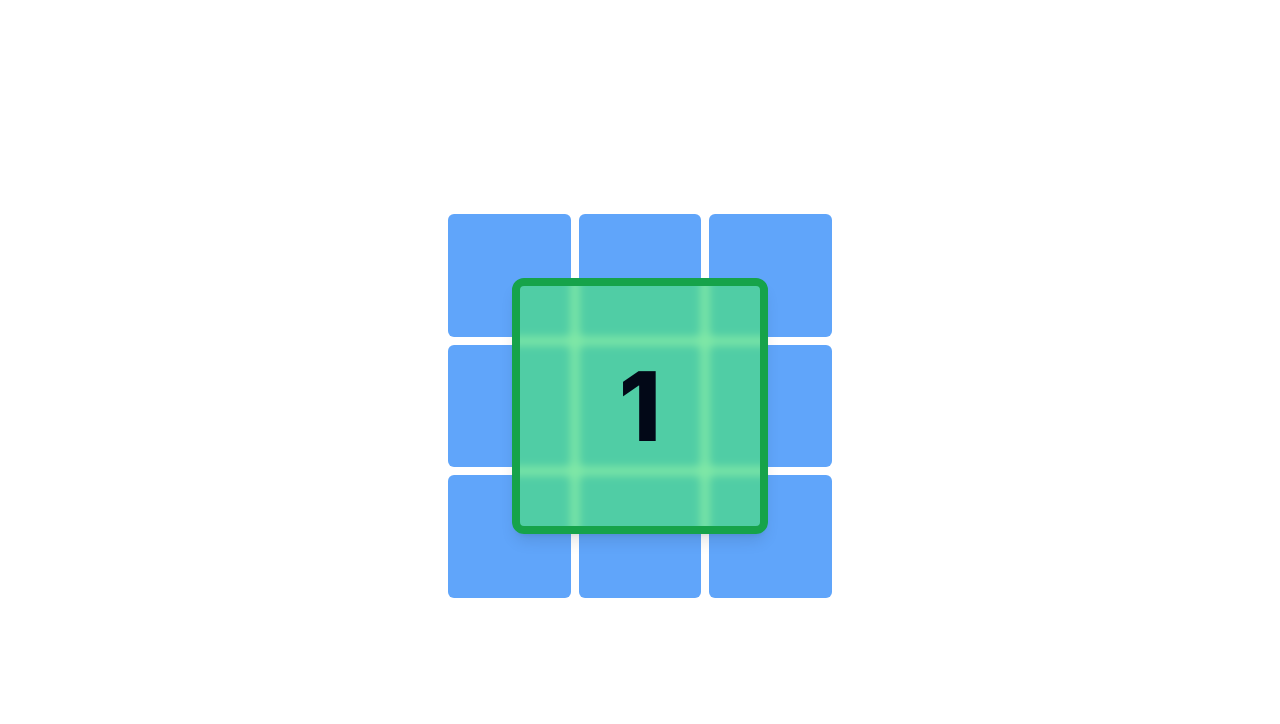
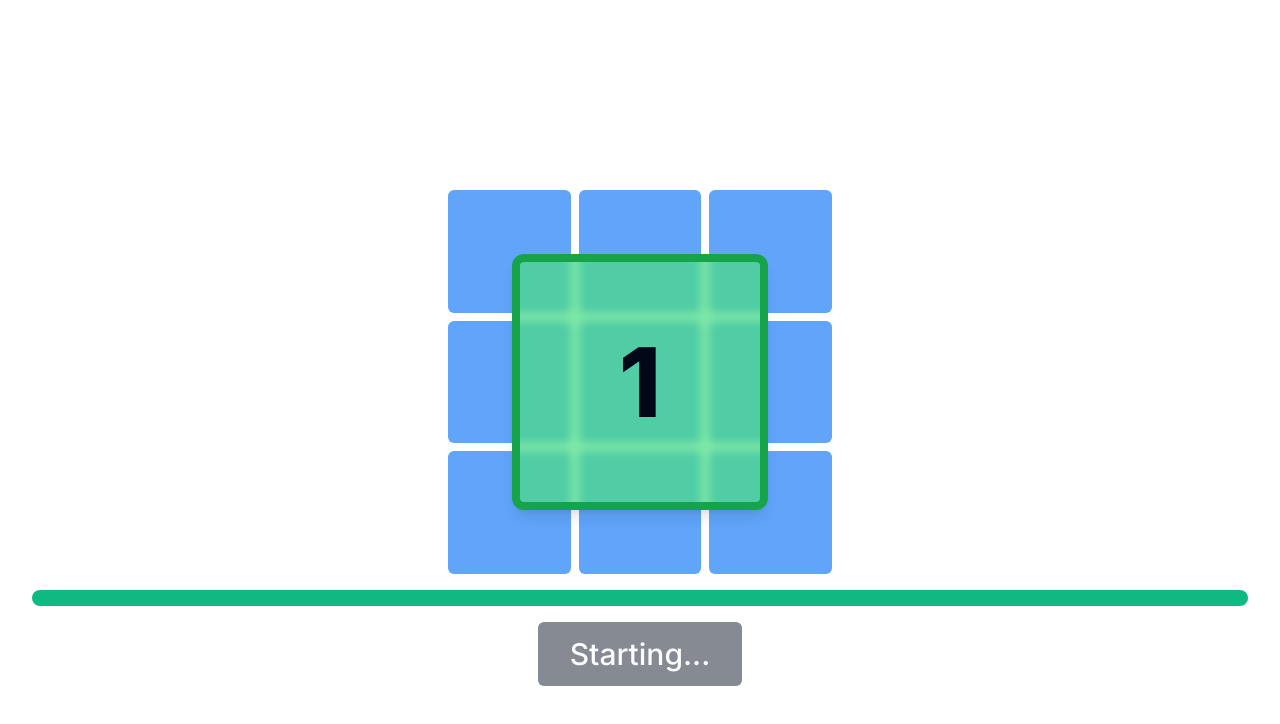
Before and after one commit to tohhongxiang/drcs-memory-game, a Next.js app: page /start in a window 1280 px wide. Both pictures are taken after a click on the button "Start". Shown: the top 724 px of the page. Built offline with nearby package versions, Linux system fonts and the light colour scheme.

Commit message:
fix: Use framer motion to smoothen progress bar

```diff
--- a/app/start/_components/progress-timer.tsx
+++ b/app/start/_components/progress-timer.tsx
@@ -1,9 +1,13 @@
+import { motion } from "framer-motion";
+
 export default function ProgressTimer({ progress }: { progress: number }) {
     return (
-        <div className="flex w-full flex-col items-center justify-center px-8 py-2">
-            <div
-                className={"h-4 w-full rounded-full bg-emerald-500"}
-                style={{ transform: `scaleX(${progress * 100}%)` }}
+        <div className="flex h-4 w-full flex-col items-center justify-stretch px-8">
+            <motion.div
+                className={"h-full w-full rounded-full bg-emerald-500"}
+                initial={{ width: 0 }}
+                animate={{ width: `${progress * 100}%` }}
+                transition={{ duration: 0.2 }}
             />
         </div>
     );
--- a/app/start/hooks/use-countdown.ts
+++ b/app/start/hooks/use-countdown.ts
@@ -1,6 +1,7 @@
 import { useEffect, useState } from "react";
 
 interface UseCountdownProps {
+    timeMs: number;
     onTimerStart?: () => void | Promise<void>;
     onTimerEnd?: () => void | Promise<void>;
 }
@@ -13,12 +14,12 @@ enum CountDownState {
 }
 
 export default function useCountdown({
+    timeMs,
     onTimerStart = () => {},
     onTimerEnd = () => {},
-}: UseCountdownProps = {}) {
+}: UseCountdownProps) {
     const [countdownState, setCountdownState] = useState(CountDownState.IDLE);
-    const [timeMs, setTimeMs] = useState(0);
-    const [msRemaining, setMsRemaining] = useState(0);
+    const [msRemaining, setMsRemaining] = useState(timeMs);
 
     useEffect(() => {
         if (msRemaining <= 0) {
@@ -34,8 +35,8 @@ export default function useCountdown({
 
         if (countdownState === CountDownState.STARTED) {
             timeout = setTimeout(() => {
-                setMsRemaining((c) => c - 10);
-            }, 10);
+                setMsRemaining((c) => c - 100);
+            }, 100);
         }
 
         return () => {
@@ -43,11 +44,14 @@ export default function useCountdown({
         };
     }, [msRemaining, countdownState, onTimerEnd]);
 
-    const startTimer = (timeMs: number) => {
+    const startTimer = () => {
         setCountdownState(CountDownState.STARTED);
-        setTimeMs(timeMs);
         setMsRemaining(timeMs);
         onTimerStart?.();
+    };
+
+    const resetTimer = () => {
+        setMsRemaining(timeMs);
     };
 
     const pauseTimer = () => {
@@ -63,6 +67,7 @@ export default function useCountdown({
         progress: msRemaining / timeMs,
         countdownState,
         startTimer,
+        resetTimer,
         pauseTimer,
         resumeTimer,
     };
--- a/app/start/hooks/use-game.ts
+++ b/app/start/hooks/use-game.ts
@@ -60,8 +60,12 @@ export default function useGame({
     );
 
     const [isRevealed, setIsRevealed] = useState(false);
-    const { msRemaining: revealTimer, startTimer: startRevealTimer } =
-        useCountdown({
+    const {
+        msRemaining: revealTimer,
+        startTimer: startRevealTimer,
+        resetTimer: resetRevealTimer,
+    } = useCountdown({
+        timeMs: revealTimeMs,
         onTimerStart: () => {
             setIsRevealed(true);
         },
@@ -73,11 +77,14 @@ export default function useGame({
     const [isGenerating, setIsGenerating] = useState(false);
     const startLevel = async (newLevel: number) => {
         setIsGenerating(true);
+
         setIsRevealed(false);
         setLevel(newLevel);
         setCells((previousCells) =>
             previousCells.map((c) => ({ ...c, selected: false }))
         );
+
+        resetRevealTimer();
 
         await new Promise((resolve) => setTimeout(resolve, 400));
 
@@ -90,7 +97,7 @@ export default function useGame({
 
         await new Promise((resolve) => setTimeout(resolve, 700));
         setIsGenerating(false);
-        startRevealTimer(revealTimeMs);
+        startRevealTimer();
     };
 
     const [showReady, setShowReady] = useState(false);
@@ -98,6 +105,7 @@ export default function useGame({
         msRemaining: readyCountdownTimeMs,
         startTimer: startReadyCountdown,
     } = useCountdown({
+        timeMs: startTimeMs - 1,
         onTimerStart: () => {
             setCells(
                 initializeCells(
@@ -117,7 +125,7 @@ export default function useGame({
     });
 
     const start = async () => {
-        startReadyCountdown(startTimeMs - 1);
+        startReadyCountdown();
     };
 
     const levelUp = async () => {
@@ -131,6 +139,7 @@ export default function useGame({
 
     const [showSuccess, setShowSuccess] = useState(false);
     const { startTimer: startSuccessTimer } = useCountdown({
+        timeMs: revealTimeMs,
         onTimerStart: async () => {
             setShowSuccess(true);
             setIsRevealed(true);
@@ -156,7 +165,7 @@ export default function useGame({
         );
 
         if (succeeded) {
-            startSuccessTimer(revealTimeMs);
+            startSuccessTimer();
         } else {
             gameOver();
         }
--- a/app/start/page.tsx
+++ b/app/start/page.tsx
@@ -65,6 +65,7 @@ export default function StartGame() {
                             </Button>
                         </div>
                     ) : (
+                        <>
                             <Game>
                                 <Game.Board>
                                     {cells.map(({ id, selected, isTarget }) => (
@@ -93,10 +94,19 @@ export default function StartGame() {
                                     ) : null}
                                 </Game.Overlay>
                             </Game>
-                    )}
-                    <ProgressTimer progress={revealTimer / REVEAL_TIME} />
-                    <div className="flex w-full flex-col items-center justify-center gap-4">
-                        {gameState.isRunning && (
+                            <ProgressTimer
+                                progress={revealTimer / REVEAL_TIME}
+                            />
+                            {gameState.isGameOver ? (
+                                <Button
+                                    onClick={reset}
+                                    size="xl"
+                                    className="group"
+                                >
+                                    <RotateCcw className="mr-4 h-8 w-8 transition duration-150 group-focus-within:-rotate-180 group-hover:-rotate-180" />{" "}
+                                    <span>Restart</span>
+                                </Button>
+                            ) : (
                                 <Button
                                     size="xl"
                                     onClick={confirmUserSelection}
@@ -105,7 +115,10 @@ export default function StartGame() {
                                         showSuccess ? "bg-emerald-500" : ""
                                     )}
                                     disabled={
-                                    isRevealed || isGenerating || showSuccess
+                                        isRevealed ||
+                                        isGenerating ||
+                                        showSuccess ||
+                                        gameState.isStarting
                                     }
                                 >
                                     <span className="flex items-center">
@@ -115,6 +128,8 @@ export default function StartGame() {
                                             "Memorizing..."
                                         ) : isGenerating ? (
                                             "Generating..."
+                                        ) : gameState.isStarting ? (
+                                            "Starting..."
                                         ) : (
                                             <>
                                                 <span>Confirm</span>
@@ -124,13 +139,8 @@ export default function StartGame() {
                                     </span>
                                 </Button>
                             )}
-                        {gameState.isGameOver && (
-                            <Button onClick={reset} size="xl" className="group">
-                                <RotateCcw className="mr-4 h-8 w-8 transition duration-150 group-focus-within:-rotate-180 group-hover:-rotate-180" />{" "}
-                                <span>Restart</span>
-                            </Button>
+                        </>
                     )}
-                    </div>
                 </>
             )}
         </div>
```
Lines whose indentation alone changed are shown as unchanged.
